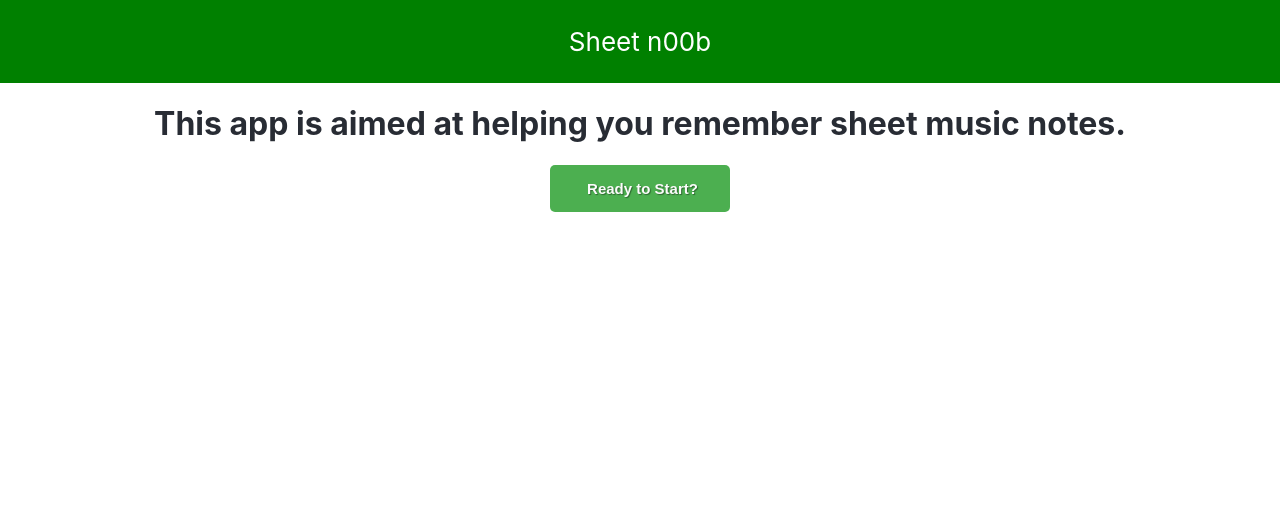
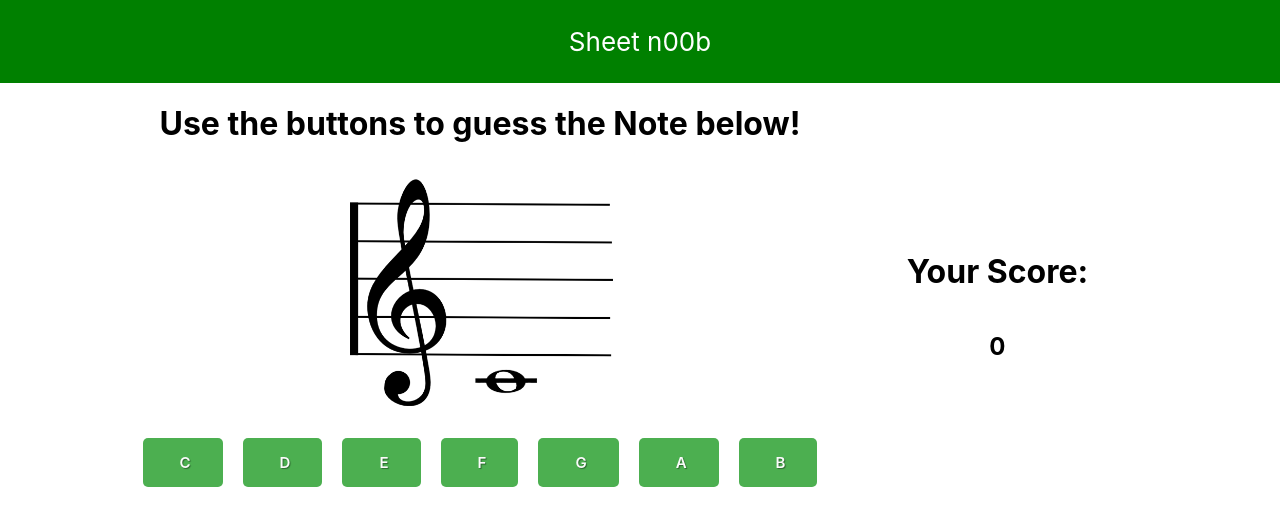
Before and after one commit to Jennings824/sheet-noob, a React (Create React App) app: page / in a window 1280 px wide. Shown: the top 526 px of the page. Built offline with nearby package versions, Linux system fonts and the light colour scheme.

Commit message:
rejuvenating this old unfinished project

```diff
--- a/public/index.html
+++ b/public/index.html
@@ -24,7 +24,7 @@
       work correctly both with client-side routing and a non-root public URL.
       Learn how to configure a non-root public URL by running `npm run build`.
     -->
-    <title>React App</title>
+    <title>Sheet noob</title>
   </head>
   <body>
     <noscript>You need to enable JavaScript to run this app.</noscript>
--- a/src/App.css
+++ b/src/App.css
@@ -29,3 +29,17 @@
   text-indent: 5px;
   cursor: pointer;
 }
+
+.interaction-panel {
+  display: flex;
+  flex-direction: row;
+  justify-content: center;
+}
+
+.score {
+  display: flex;
+  flex-direction: column;
+  align-items: center;
+  justify-content: center;
+  width: 25%;
+}
--- a/src/App.js
+++ b/src/App.js
@@ -4,26 +4,24 @@ import "./App.css";
 import NoteContainer from "./Note/NoteContainer.js";
 
 function App() {
-  const [userReady, setUserReady] = useState(false);
+  // const [userReady, setUserReady] = useState(false);
+  const [userScore, setUserScore] = useState(0)
+
   return (
     <div className="App">
       <header className="App-header">
         <p>Sheet n00b</p>
       </header>
 
-      {!userReady && (
-        <>
-        <h1 className="Intro">
-          This app is aimed at helping you
-          remember sheet music notes.
-        </h1>
-        <button className="Intro-button" onClick={() => setUserReady(true)}>
-          Ready to Start?
-        </button>
-        </>
-      )}
-
-      {userReady && <NoteContainer />}
+      <div className='interaction-panel'>
+        <NoteContainer
+          setUserScore={setUserScore}
+        />
+        <div className='score'>
+          <h1>Your Score:</h1>
+          <h2 className='actual-score'>{userScore}</h2>
+        </div>
+      </div>
     </div>
   );
 }
--- a/src/Note/NoteContainer.js
+++ b/src/Note/NoteContainer.js
@@ -6,18 +6,25 @@ import Button from "./Button.js";
 import "./Note.css";
 import NoteImage from "./NoteImage";
 
-function NoteContainer() {
+const NoteContainer = ({setUserScore}) => {
 
-  const [noteShown, setNote] = useState(notes[0]);
+  const [noteShown, setNoteShown] = useState(notes[0]);
+  const [feedbackMessage, setFeedbackMessage] = useState('')
+
   const standardNotes = ["C", "D", "E", "F", "G", "A", "B"]
 
+  const selectNewNote = () => {
+    setNoteShown(notes[Math.floor(Math.random() * notes.length)])
+  }
 
   const compareNotes = (userNote) => {
     if (userNote === noteShown.standardNote) {
-      console.log("Correct!")
-      setNote(notes[Math.floor(Math.random() * notes.length)])
+      setFeedbackMessage('Correct! Well done')
+      setUserScore(prevScore => prevScore + 1)
+      selectNewNote()
     } else {
-      console.log("sorrryyyy nope")
+      setFeedbackMessage('EHHH Wrong!')
+      setUserScore(prevScore => prevScore - 1)
     }
   }
 
@@ -39,6 +46,7 @@ function NoteContainer() {
           )}
         </div>
       </div>
+      <h1>{feedbackMessage}</h1>
     </div>
   );
 }
```
